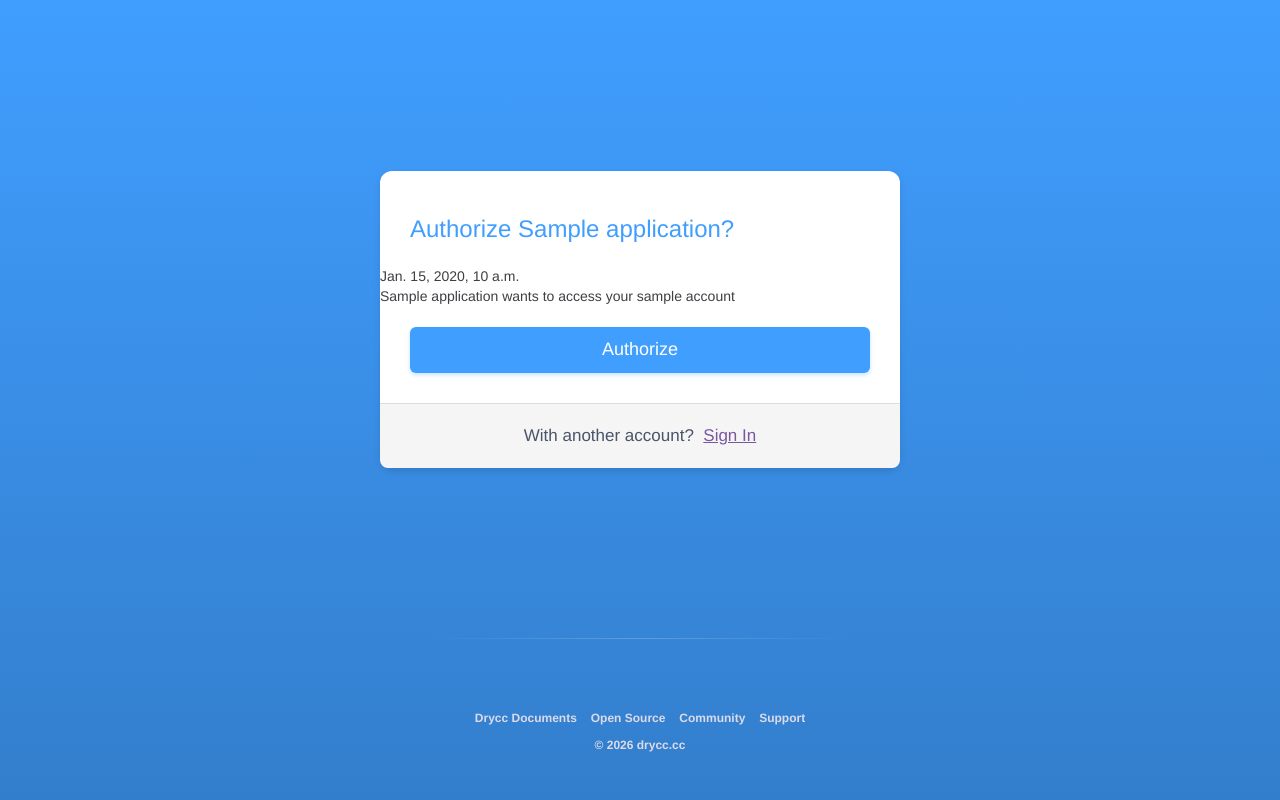
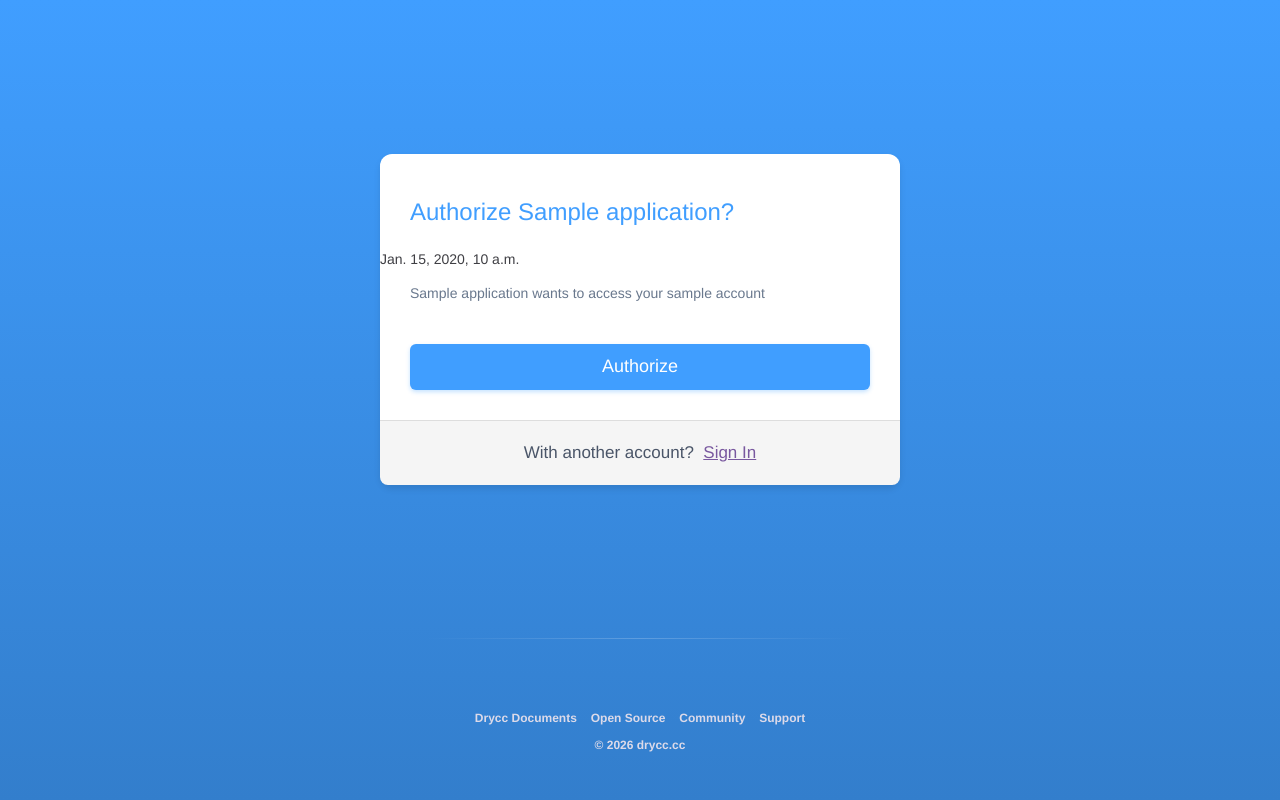
Before and after one commit to drycc/passport, a Django app: template rootfs/api/templates/oauth2_provider/authorize.html in a window 1280 px wide. Run offline with Django 4.2, Linux system fonts and the light colour scheme; a user stored in the database is signed in; tables that the repository leaves empty hold one stand-in row (values such as "Sample post"); the template is opened without the code that fills it: most values are stand-ins (such as "Sample title", 1, 10 or a date in 2020).

Commit message:
fix(ui): fix layout alignment on OAuth2 authorize page

```diff
--- a/rootfs/api/templates/oauth2_provider/authorize.html
+++ b/rootfs/api/templates/oauth2_provider/authorize.html
@@ -6,8 +6,10 @@
     {% if not error %}
     <h2 class="h3">{% trans "Authorize" %} {{ application.name }}?</h2>
     {{ updated }}
-    <div>{{ application.name }} wants to access your {{ request.user.username }} account</div>
     <form id="authorizationForm" method="post">
+        <div class="form-group">
+            <p class="gray-90">{{ application.name }} wants to access your {{ request.user.username }} account</p>
+        </div>
         {% csrf_token %}
         {% for field in form %}
             {% if field.is_hidden %}
```
